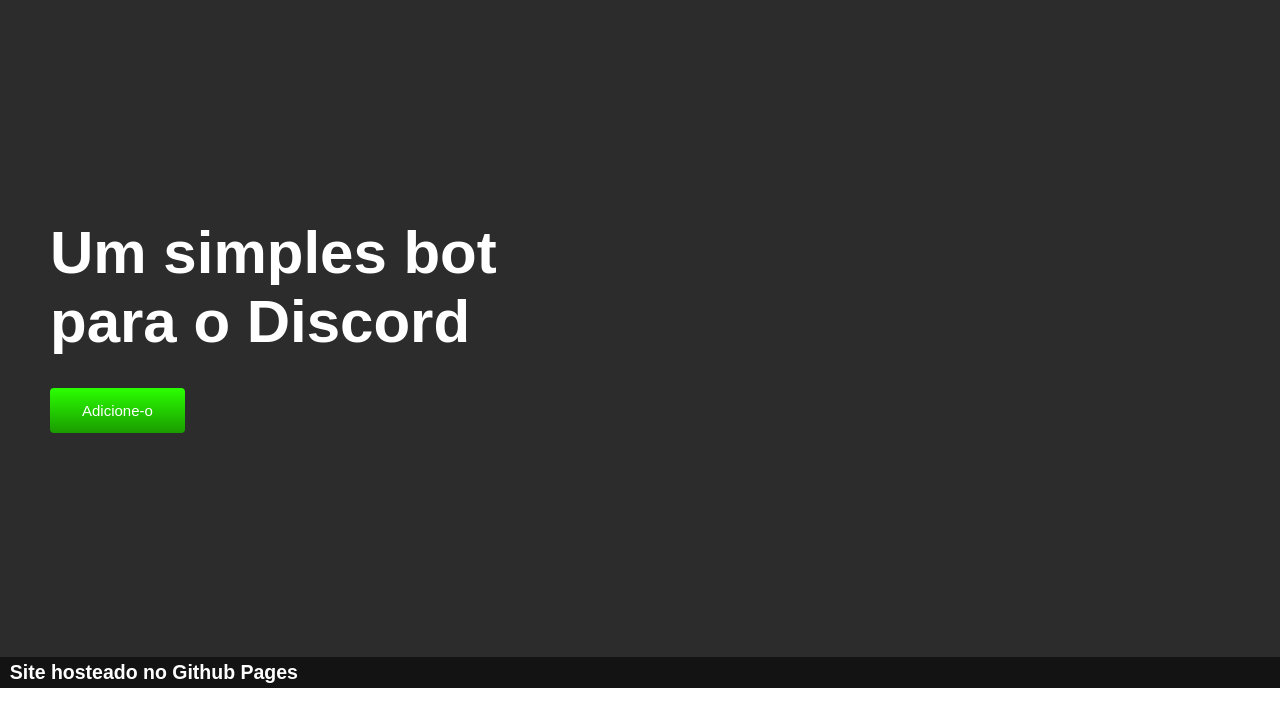
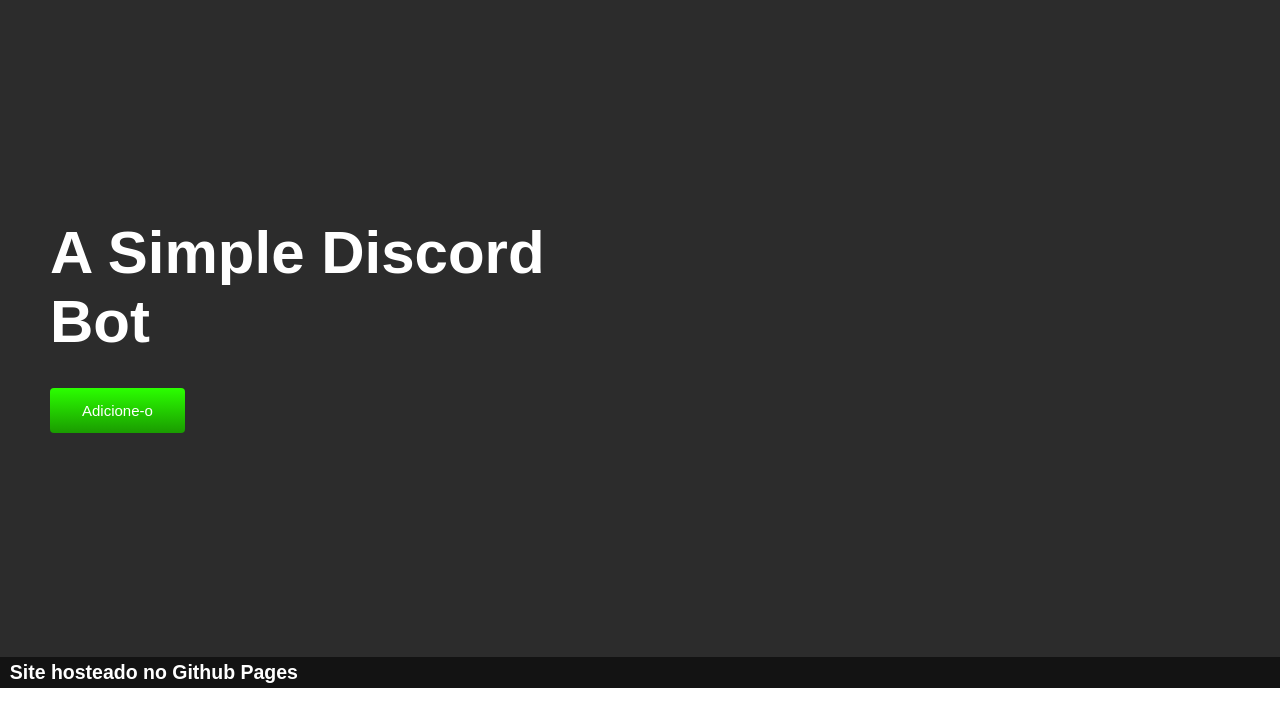
Before and after one commit to Brisolo32/TestBot, a plain HTML site: page index.html in a window 1280 px wide. Shown: the part 87-800 px from the top of the page. Drawn offline with Linux system fonts and the light colour scheme.

Commit message:
Update index.html

```diff
--- a/index.html
+++ b/index.html
@@ -20,7 +20,7 @@
         <div class="main">
             <div class="main__container">
                 <div class="main__content">
-                    <h1>Um simples bot para o Discord</h1>
+                    <h1>A Simple Discord Bot</h1>
                     <button class="main__btn"><a href="https://discord.com/api/oauth2/authorize?client_id=922283721791504426&permissions=8&scope=bot%20applications.commands">Adicione-o</a></button>
                 </div>
             </div>
```
